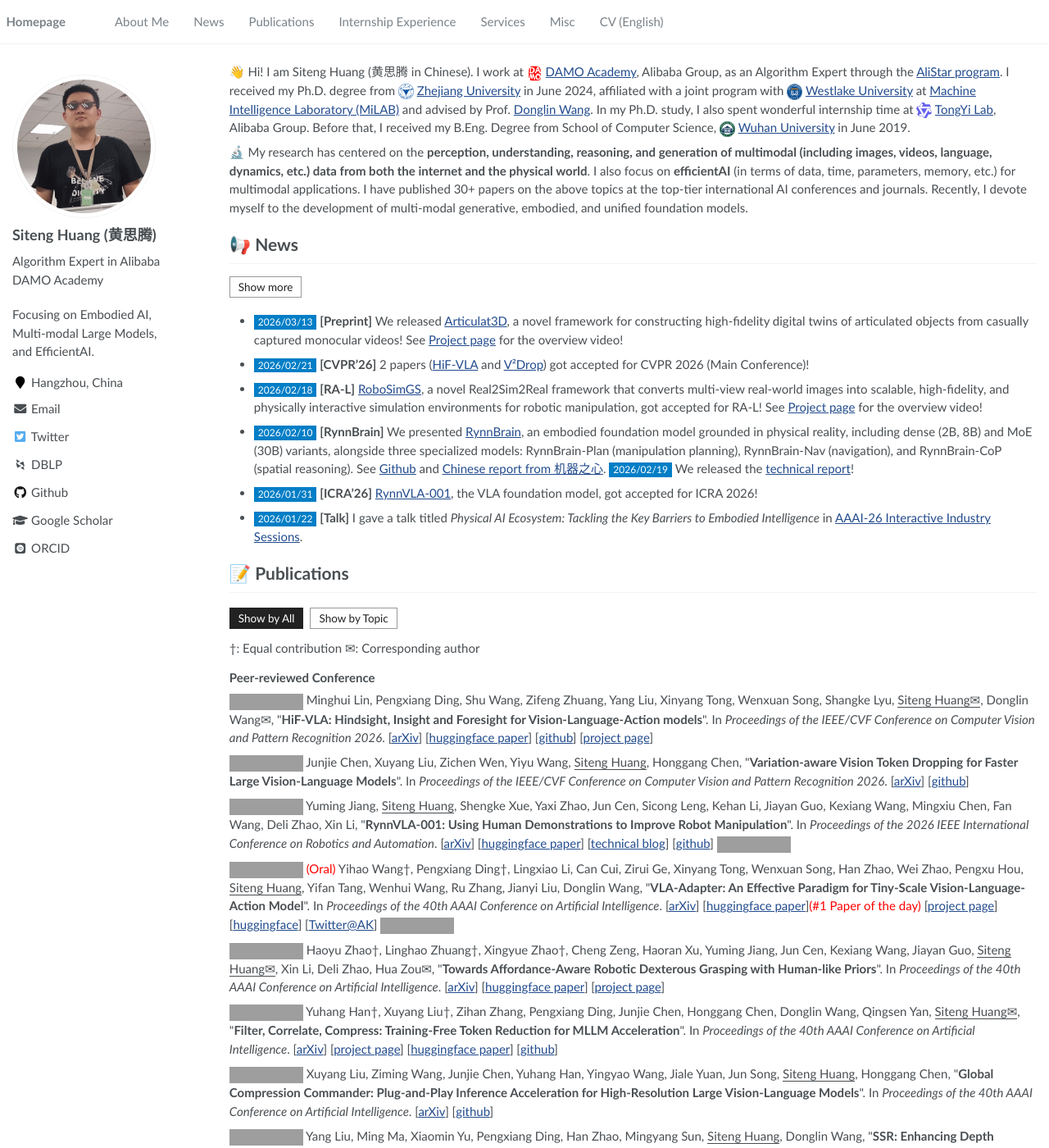
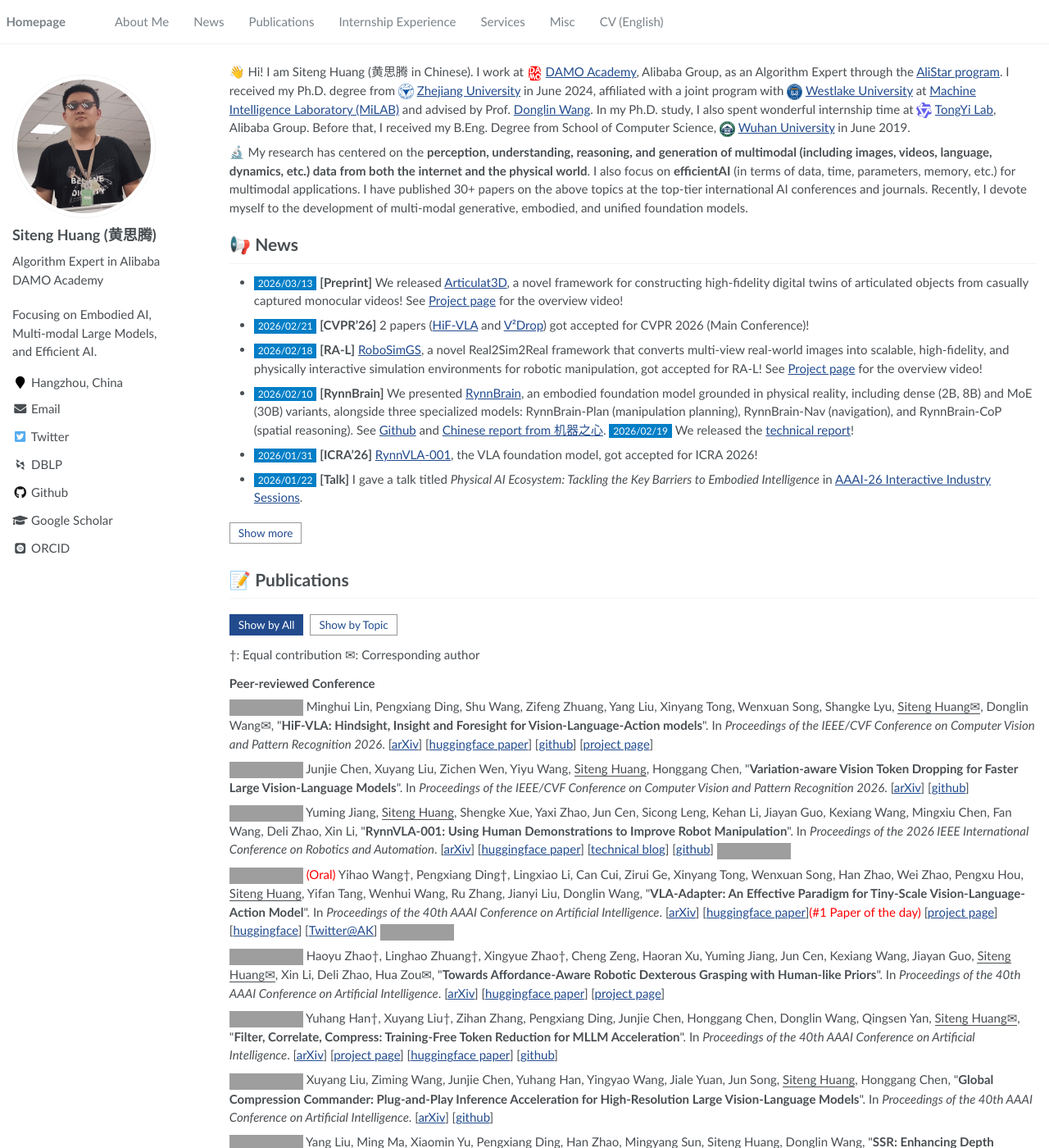
Before and after one commit to bighuang624/bighuang624.github.io, a Jekyll site: the page built from _pages/about.md, in a window 1280 px wide and 1400 px high, cut to the strip 0-1400 px from the top of the window. Shown: the whole strip at 82% size. Built offline with Jekyll 4.4.1, drawn with Linux system fonts in a browser that asks for light colours; some web fonts are replaced; some of the changed lines change nothing that is shown; grey boxes are pictures that could not be loaded.

Commit message:
update button CSS

```diff
--- a/_config.yml
+++ b/_config.yml
@@ -7,7 +7,7 @@
 
 # Site Settings
 title                    : "Siteng Huang (黄思腾)"
-description              : "Focusing on Embodied AI, Multi-modal Large Models, and EfficientAI." # "Algorithm expert in DAMO Academy, Alibaba. Focusing on multi-modal large models."
+description              : "Focusing on Embodied AI, Multi-modal Large Models, and Efficient AI." # "Algorithm expert in DAMO Academy, Alibaba. Focusing on multi-modal large models."
 repository               : "bighuang624/bighuang624.github.io"
 google_scholar_stats_use_cdn : true
 
--- a/_pages/about.md
+++ b/_pages/about.md
@@ -36,15 +36,21 @@
 .pub-toggle-btn {
   border: 1px solid #999;
   background: #fff;
-  color: #222;
+  color: #224b8d;
   padding: 4px 10px;
   font-size: 0.9rem;
   cursor: pointer;
+  transition: background-color 120ms ease, color 120ms ease, border-color 120ms ease;
 }
 .pub-toggle-btn.is-active {
-  background: #222;
+  background: #224b8d;
   color: #fff;
-  border-color: #222;
+  border-color: #224b8d;
+}
+.pub-toggle-btn:hover {
+  background: #224b8d;
+  color: #fff;
+  border-color: #224b8d;
 }
 .pub-panel.is-hidden {
   display: none;
--- a/_pages/includes/news.md
+++ b/_pages/includes/news.md
@@ -4,23 +4,28 @@
 .news-toggle-btn {
   border: 1px solid #999;
   background: #fff;
-  color: #222;
+  color: #224b8d;
   padding: 4px 10px;
   font-size: 0.9rem;
   cursor: pointer;
   margin: 4px 0 10px;
+  transition: background-color 120ms ease, color 120ms ease, border-color 120ms ease;
 }
 .news-toggle-btn.is-active {
-  background: #222;
+  background: #224b8d;
   color: #fff;
-  border-color: #222;
+  border-color: #224b8d;
+}
+.news-toggle-btn:hover {
+  background: #224b8d;
+  color: #fff;
+  border-color: #224b8d;
 }
 .news-year.is-hidden {
   display: none;
 }
 </style>
 
-<button type="button" class="news-toggle-btn" data-target="news-2025" aria-expanded="false">Show more</button>
 * <span style="font-size:12px;color:#FFFFFF;background-color:#007ec6;padding:1px 5px 1.5px 5px;">2026/03/13</span> **[Preprint]** We released [Articulat3D](https://arxiv.org/abs/2603.11606), a novel framework for constructing high-fidelity digital twins of articulated objects from casually captured monocular videos! See [Project page](https://maxwell-zhao.github.io/Articulat3D/) for the overview video!
 * <span style="font-size:12px;color:#FFFFFF;background-color:#007ec6;padding:1px 5px 1.5px 5px;">2026/02/21</span> **[CVPR'26]** 2 papers ([HiF-VLA](https://arxiv.org/abs/2512.09928) and [V²Drop](https://arxiv.org/abs/2509.01552)) got accepted for CVPR 2026 (Main Conference)!
 * <span style="font-size:12px;color:#FFFFFF;background-color:#007ec6;padding:1px 5px 1.5px 5px;">2026/02/18</span> **[RA-L]** [RoboSimGS](https://arxiv.org/abs/2510.10637), a novel Real2Sim2Real framework that converts multi-view real-world images into scalable, high-fidelity, and physically interactive simulation environments for robotic manipulation, got accepted for RA-L! See [Project page](https://robosimgs.github.io/) for the overview video!
@@ -49,6 +54,7 @@
 * <span style="font-size:12px;color:#FFFFFF;background-color:#007ec6;padding:1px 5px 1.5px 5px;">2025/01/23</span> **[ICLR'25]** [ToCa](https://arxiv.org/abs/2410.05317), a token-wise feature caching method that achieves a 2x acceleration for PixArt-α, OpenSora, and DiT while maintaining nearly lossless generation quality, got accepted for ICLR 2025! [Code](https://github.com/Shenyi-Z/ToCa) has been available!
 * <span style="font-size:12px;color:#FFFFFF;background-color:#007ec6;padding:1px 5px 1.5px 5px;">2025/01/10</span> **[Preprint]** We released [GlobalCom<sup>2</sup>](https://arxiv.org/abs/2501.05179), a "global-to-local" approach for training-free acceleration of high-resolution MLLMs with AnyRes strategy. [Code](https://github.com/xuyang-liu16/GlobalCom2) has been available! <span style="font-size:12px;color:#FFFFFF;background-color:#007ec6;padding:1px 5px 1.5px 5px;">2025/11/08</span> GlobalCom<sup>2</sup> got accepted for AAAI 2026!
 </div>
+<button type="button" class="news-toggle-btn" data-target="news-2025" aria-expanded="false">Show more</button>
 
 <script>
 (function () {
```
